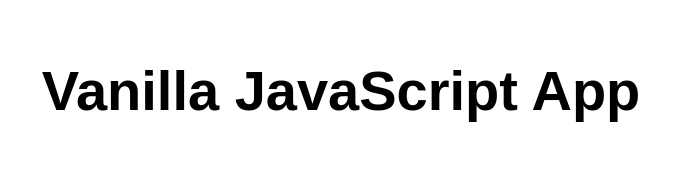
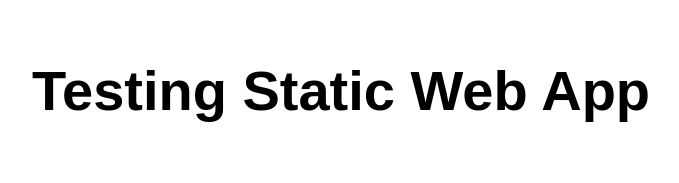
Before and after one commit to nospam1961/uatpeacedukecomsite, a plain HTML site: page index.html in a window 1280 px wide. Shown: the whole page, without its empty margins (299-978 px from the left). Drawn offline with Linux system fonts and the light colour scheme.

Commit message:
Update index.html

```diff
--- a/index.html
+++ b/index.html
@@ -10,7 +10,7 @@
 
 <body>
   <main>
-    <h1>Vanilla JavaScript App</h1>
+    <h1>Testing Static Web App</h1>
   </main>
 </body>
 
```
